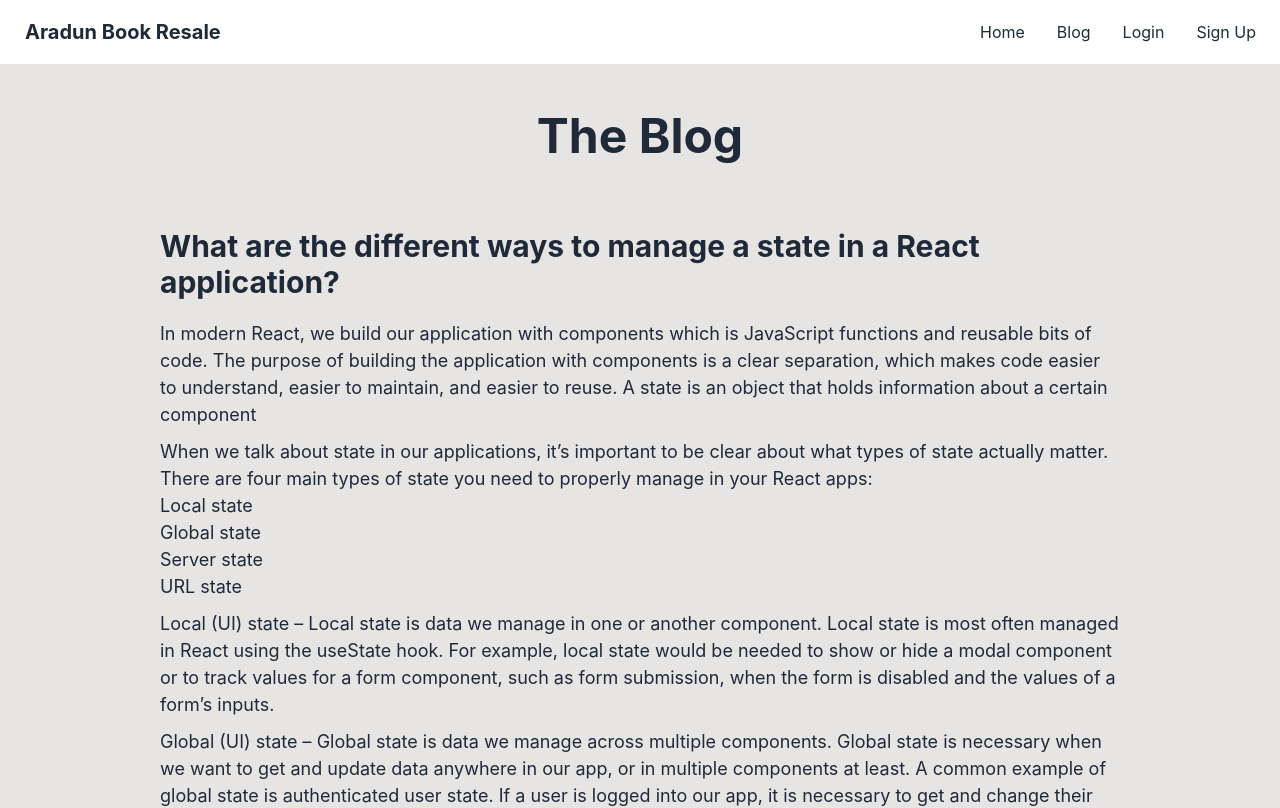
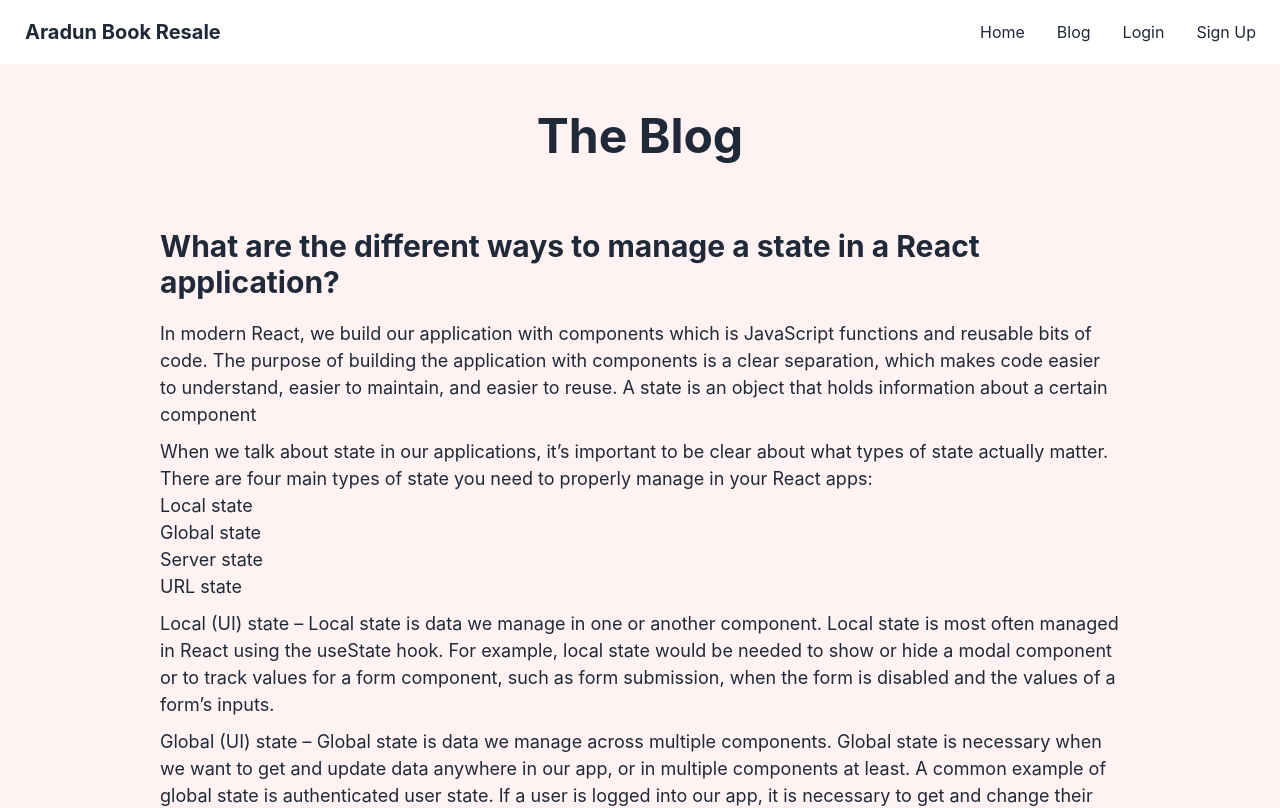
Before and after one commit to AMAscientist5/book-resale-client-repo, a React (Create React App) app: page /blog in a window 1280 px wide. Shown: the top 808 px of the page. Built offline with nearby package versions, Linux system fonts and the light colour scheme; no server answers.

Commit message:
categories btn and blog page is updated

```diff
--- a/src/Pages/Blog/Blog.js
+++ b/src/Pages/Blog/Blog.js
@@ -6,7 +6,7 @@ import "./Blog.css";
 
 const Blog = () => {
   return (
-    <div className="w-75 mx-auto bg-stone-200">
+    <div className="w-75 mx-auto bg-red-50">
       <div className="w-9/12 mx-auto">
         <div className="text-center py-12">
           <h1 className="text-5xl font-bold">The Blog</h1>
--- a/src/Pages/Home/Categories/Category/Category.js
+++ b/src/Pages/Home/Categories/Category/Category.js
@@ -4,11 +4,11 @@ import { Link } from "react-router-dom";
 const Category = ({ category }) => {
   // console.log(category);
   return (
-    <div className="bg-white text-center rounded border">
+    <div className="bg-white text-center rounded border btn-position-container">
       <h4 className="font-bold text-2xl my-1">{category.categoryName}</h4>
-      <img className=" text-center" src={category.img} alt="" />
+      <img className=" text-center h-60" src={category.img} alt="" />
       <Link to={`/category/${category?.category_id}`}>
-        <button className="bg-indigo-800 p-2 text-white font-bold w-full mb-0">
+        <button className="bg-indigo-800 p-2 btn-position-child text-white font-bold w-full mb-0">
           Click To See
         </button>
       </Link>
```
Also changed, not shown: src/Pages/Dashboard/Sellers/AddProducts/AddProducts.js (line endings or trailing spaces).
